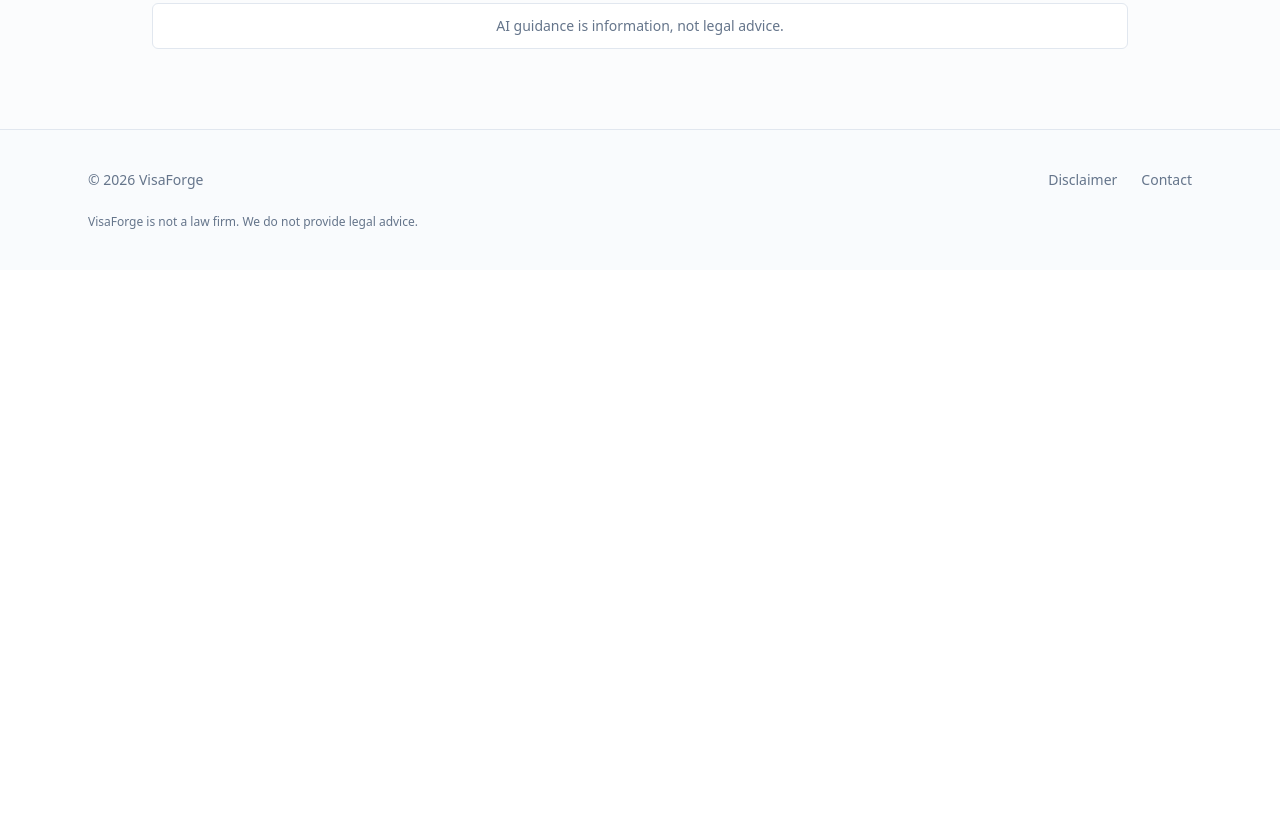
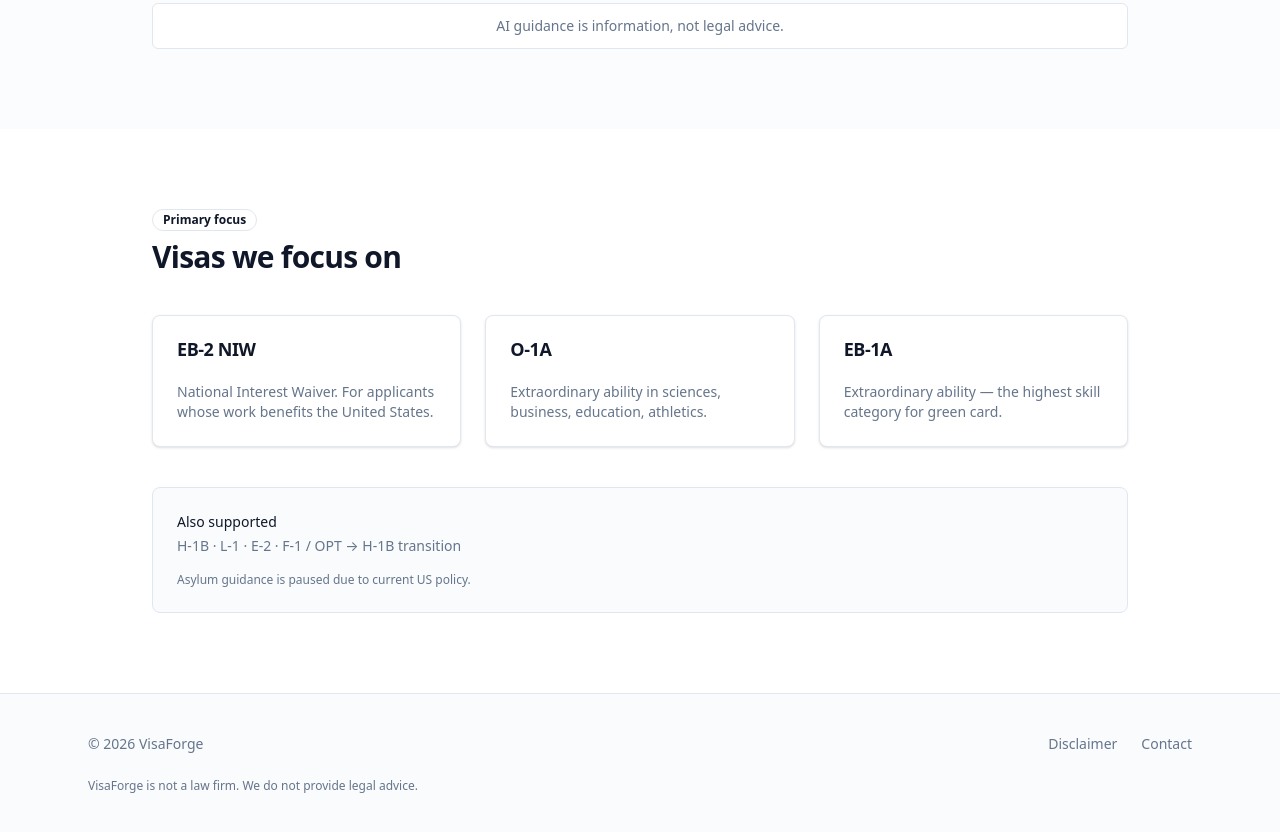
Before and after one commit to kostenk0/VG, a React (Vite) app in the folder apps/landing/: page / in a window 1280 px wide. Shown: the part 1280-2112 px from the top of the page. Before the commit the page ends 1550 px from the top, so only its background shows below. Built offline with nearby package versions, Linux system fonts and the light colour scheme; the HTML template or start-up script is replaced by a standard one.

Commit message:
feat(landing): add VisaTypes section + translations

```diff
--- /dev/null
+++ b/apps/landing/src/components/sections/VisaTypes.tsx
@@ -0,0 +1,39 @@
+import { useTranslation } from 'react-i18next'
+import { Badge } from '@/ui/badge'
+import { Card, CardContent, CardHeader, CardTitle } from '@/ui/card'
+import { FadeInOnScroll } from '@/components/FadeInOnScroll'
+
+const PRIMARY_KEYS = ['eb2niw', 'o1a', 'eb1a'] as const
+
+export function VisaTypes() {
+  const { t } = useTranslation('home')
+  return (
+    <section className="py-20">
+      <FadeInOnScroll className="mx-auto max-w-5xl px-6">
+        <div className="flex flex-col items-start gap-2">
+          <Badge variant="outline">{t('visaTypes.primaryLabel')}</Badge>
+          <h2 className="text-3xl font-semibold tracking-tight">{t('visaTypes.heading')}</h2>
+        </div>
+        <div className="mt-10 grid gap-6 md:grid-cols-3">
+          {PRIMARY_KEYS.map((key) => (
+            <Card key={key}>
+              <CardHeader>
+                <CardTitle>{t(`visaTypes.primary.${key}.name`)}</CardTitle>
+              </CardHeader>
+              <CardContent>
+                <p className="text-muted-foreground text-sm">
+                  {t(`visaTypes.primary.${key}.desc`)}
+                </p>
+              </CardContent>
+            </Card>
+          ))}
+        </div>
+        <div className="border-border bg-muted/40 mt-10 rounded-lg border p-6">
+          <p className="text-sm font-medium">{t('visaTypes.alsoSupportedLabel')}</p>
+          <p className="text-muted-foreground mt-1 text-sm">{t('visaTypes.alsoSupported')}</p>
+          <p className="text-muted-foreground mt-4 text-xs">{t('visaTypes.asylumNote')}</p>
+        </div>
+      </FadeInOnScroll>
+    </section>
+  )
+}
--- a/apps/landing/src/i18n/en.json
+++ b/apps/landing/src/i18n/en.json
@@ -47,6 +47,27 @@
         }
       },
       "disclaimerBanner": "AI guidance is information, not legal advice."
+    },
+    "visaTypes": {
+      "heading": "Visas we focus on",
+      "primaryLabel": "Primary focus",
+      "primary": {
+        "eb2niw": {
+          "name": "EB-2 NIW",
+          "desc": "National Interest Waiver. For applicants whose work benefits the United States."
+        },
+        "o1a": {
+          "name": "O-1A",
+          "desc": "Extraordinary ability in sciences, business, education, athletics."
+        },
+        "eb1a": {
+          "name": "EB-1A",
+          "desc": "Extraordinary ability — the highest skill category for green card."
+        }
+      },
+      "alsoSupportedLabel": "Also supported",
+      "alsoSupported": "H-1B · L-1 · E-2 · F-1 / OPT → H-1B transition",
+      "asylumNote": "Asylum guidance is paused due to current US policy."
     }
   },
   "disclaimer": {
--- a/apps/landing/src/i18n/uk.json
+++ b/apps/landing/src/i18n/uk.json
@@ -47,6 +47,27 @@
         }
       },
       "disclaimerBanner": "AI-рекомендації — це інформація, не юридична порада."
+    },
+    "visaTypes": {
+      "heading": "Візи, на яких ми зосереджені",
+      "primaryLabel": "Основний фокус",
+      "primary": {
+        "eb2niw": {
+          "name": "EB-2 NIW",
+          "desc": "National Interest Waiver. Для заявників, чия робота приносить користь США."
+        },
+        "o1a": {
+          "name": "O-1A",
+          "desc": "Видатні здібності в науці, бізнесі, освіті, спорті."
+        },
+        "eb1a": {
+          "name": "EB-1A",
+          "desc": "Видатні здібності — найвища категорія для green card."
+        }
+      },
+      "alsoSupportedLabel": "Також підтримуємо",
+      "alsoSupported": "H-1B · L-1 · E-2 · F-1 / OPT → перехід на H-1B",
+      "asylumNote": "Підтримка притулку призупинена через поточну політику США."
     }
   },
   "disclaimer": {
--- a/apps/landing/src/pages/Home.tsx
+++ b/apps/landing/src/pages/Home.tsx
@@ -3,6 +3,7 @@ import { Footer } from '@/components/Footer'
 import { Hero } from '@/components/sections/Hero'
 import { Problem } from '@/components/sections/Problem'
 import { HowItWorks } from '@/components/sections/HowItWorks'
+import { VisaTypes } from '@/components/sections/VisaTypes'
 
 export default function HomePage() {
   return (
@@ -11,6 +12,7 @@ export default function HomePage() {
       <Hero />
       <Problem />
       <HowItWorks />
+      <VisaTypes />
       <Footer />
     </>
   )
```
